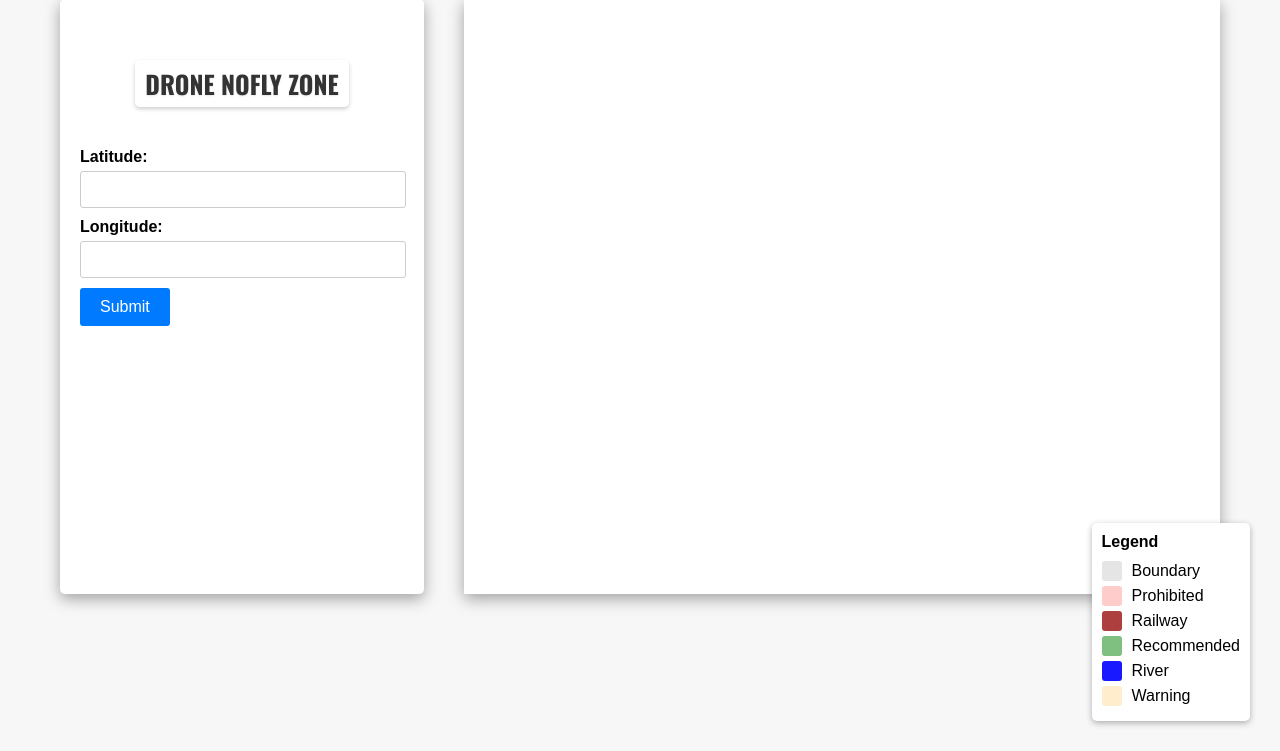
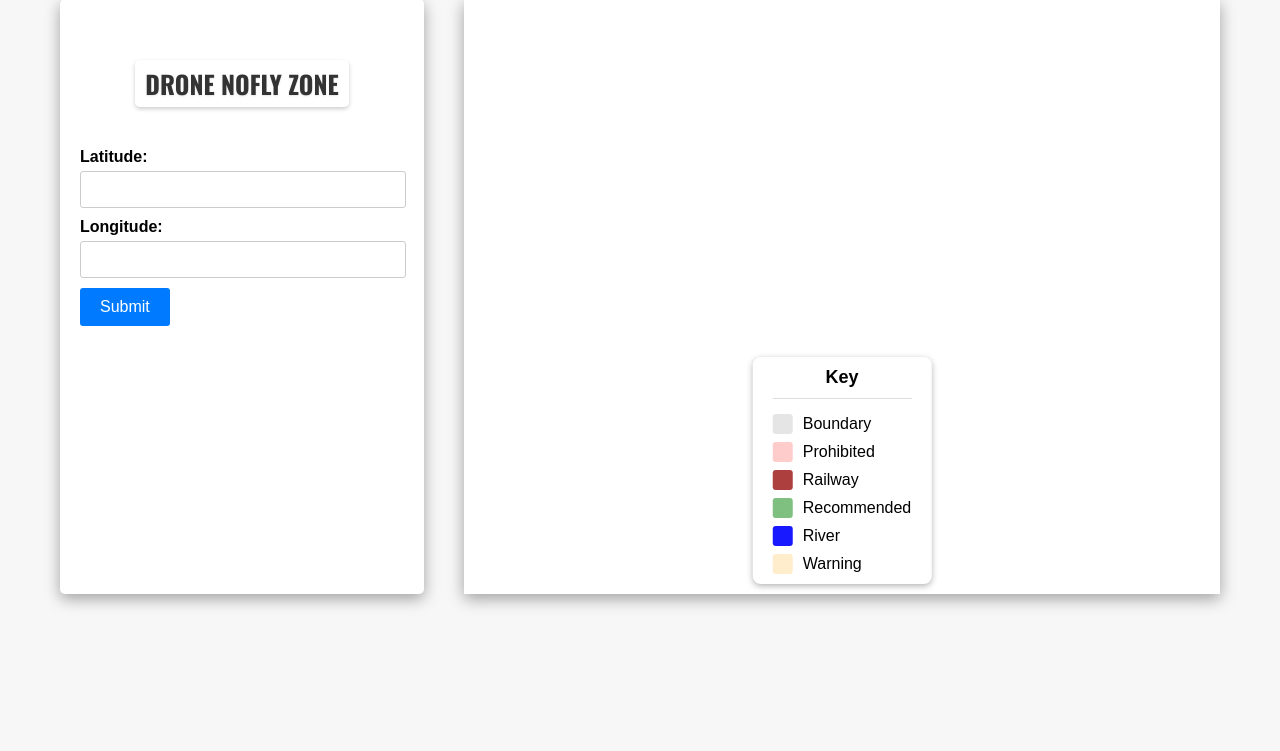
Before and after one commit to Jacobgijah/webmap, a Django app: template templates/index.html in a window 1280 px wide. Shown: the part 49-800 px from the top of the page. Run offline with Django 3.2, Linux system fonts and the light colour scheme; the template is opened without the code that fills it, so the values that code supplies are empty.

Commit message:
v2 updates deploy

```diff
--- a/map/models.py
+++ b/map/models.py
@@ -19,7 +19,7 @@ class Prohibited(models.Model):
     geom = models.MultiPolygonField(srid=4326)
 
     class Meta:
-      verbose_name_plural = "Prohibited"
+      verbose_name_plural = "Prohibited Area"
 
     def __str__(self):
         return f'Prohibited Area {self.id}'
--- a/templates/index.html
+++ b/templates/index.html
@@ -53,8 +53,7 @@
       background: #fff;
       box-shadow: rgba(0, 0, 0, 0.35) 0 5px 15px;
       margin: 20px;
-      display: flex;
-      justify-content: center;
+      position: relative; /* Added for positioning the legend */
     }
 
     /* Custom styles for Leaflet controls */
@@ -99,25 +98,34 @@
     /* Styles for the legend */
     .legend {
       background: white;
-      padding: 10px;
+      padding: 10px 20px;
       box-shadow: 0 2px 6px rgba(0, 0, 0, 0.3);
-      border-radius: 5px;
+      border-radius: 8px;
       position: absolute;
-      bottom: 30px;
-      right: 30px;
+      bottom: 10px; /* Adjusted for positioning at the bottom */
+      left: 50%;
+      transform: translateX(-50%);
       z-index: 1000;
       font-family: Arial, sans-serif;
+      width: auto;
     }
 
     .legend h4 {
-      margin: 0 0 10px;
-      font-size: 16px;
+      margin: 0 0 15px;
+      font-size: 18px;
+      text-align: center;
+      border-bottom: 1px solid #ddd;
+      padding-bottom: 10px;
     }
 
     .legend div {
       display: flex;
       align-items: center;
-      margin-bottom: 5px;
+      margin-bottom: 8px;
+    }
+
+    .legend div:last-child {
+      margin-bottom: 0;
     }
 
     .legend div span {
@@ -198,16 +206,16 @@
     <div class="result" id="result"></div>
   </div>
 
-  <div id="gis"></div>
-
+  <div id="gis">
     <div class="legend">
-    <h4>Legend</h4>
+      <h4>Key</h4>
       <div><span style="background: black; opacity: 0.1;"></span>Boundary</div>
       <div><span style="background: red; opacity: 0.2;"></span>Prohibited</div>
       <div><span style="background: brown; opacity: 0.9;"></span>Railway</div>
       <div><span style="background: green; opacity: 0.5;"></span>Recommended</div>
       <div><span style="background: blue; opacity: 0.9;"></span>River</div>
       <div><span style="background: orange; opacity: 0.2;"></span>Warning</div>
+    </div>
   </div>
 </div>
 
```
Also changed, not shown: requirements.txt (+9 -0 lines), map/migrations/0014_alter_prohibited_options.py (added). Lines whose indentation alone changed are shown as unchanged.
